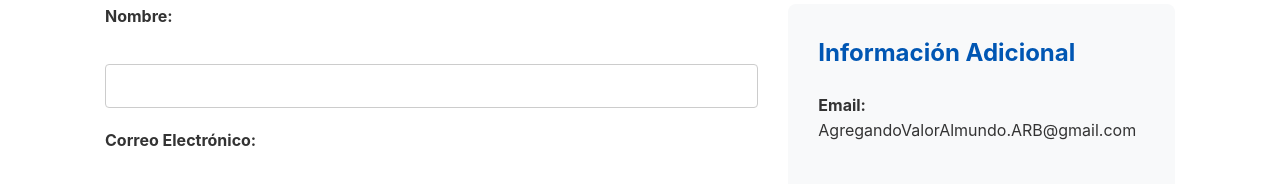
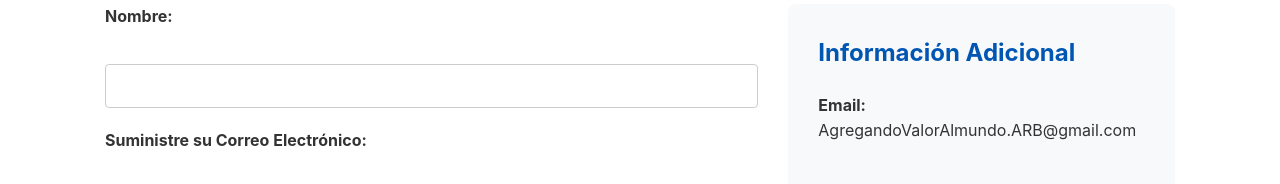
Before and after one commit to Antonio-emprende/programasalamedida, a plain HTML site: page index.html in a window 1280 px wide. Shown: the part 4760-4944 px from the top of the page. Drawn offline with Linux system fonts and the light colour scheme.

Commit message:
Update index.html

```diff
--- a/index.html
+++ b/index.html
@@ -307,7 +307,7 @@
 						  <label for="name">Nombre:</label><br>
 						  <input type="text" name="name" required><br>
 
-						  <label for="email">Correo Electrónico:</label><br>
+						  <label for="email">Suministre su Correo Electrónico:</label><br>
 						  <input type="email" name="email" required><br>
 
 						  <label for="subject">Asunto:</label><br>
```
